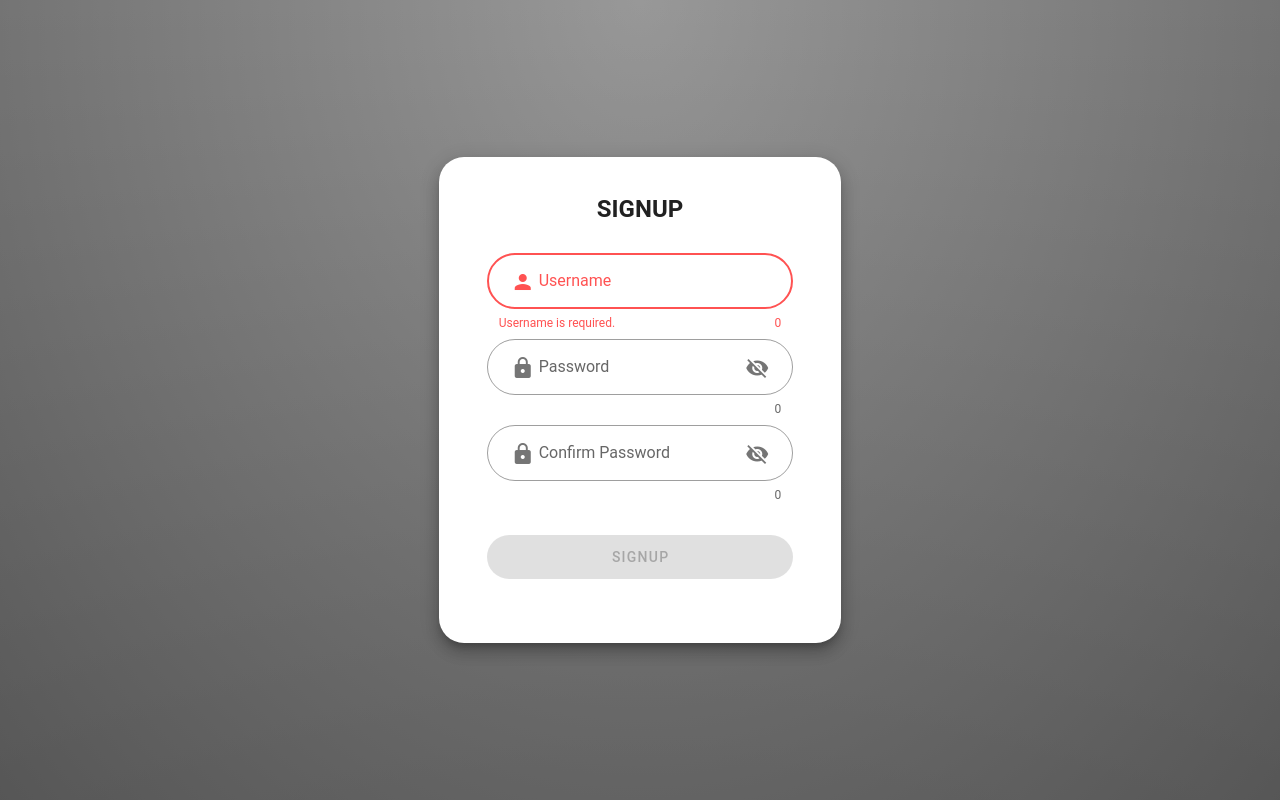
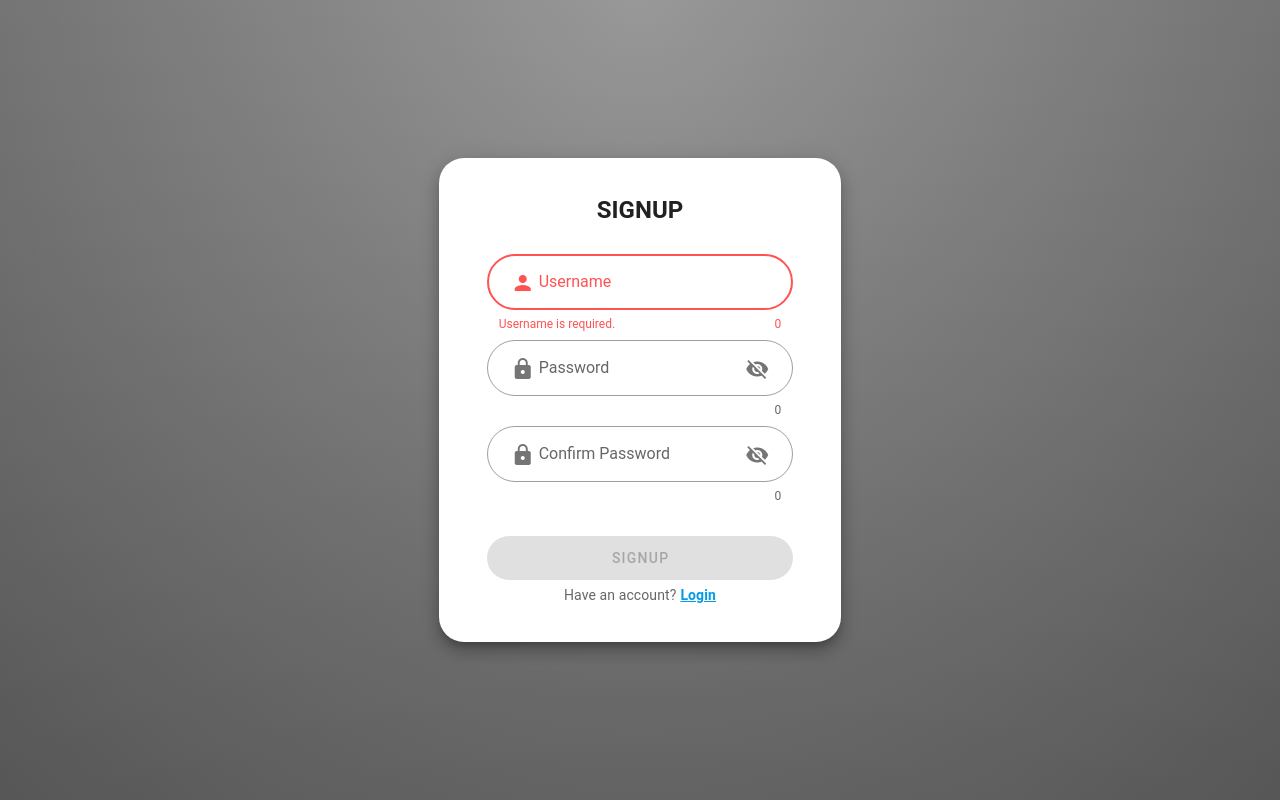
Before and after one commit to AndreiDetenkov/vue2-express-news-blog, a Vue app in the folder app/: page /auth in a window 1280 px wide. Both pictures are taken after a click on the element "Register". Built offline with nearby package versions, Linux system fonts and the light colour scheme.

Commit message:
# auth form
- added link (opportunity) to return to login part when user is in signup part;

```diff
--- a/app/src/views/Auth.vue
+++ b/app/src/views/Auth.vue
@@ -72,6 +72,12 @@
               Register
             </span>
           </v-row>
+          <v-row justify="center" v-if="isRegister">
+            <span>Have an account?</span>
+            <span class="register-link" @click.prevent="isRegister = false">
+              Login
+            </span>
+          </v-row>
         </v-form>
       </v-card-text>
     </v-card>
```
